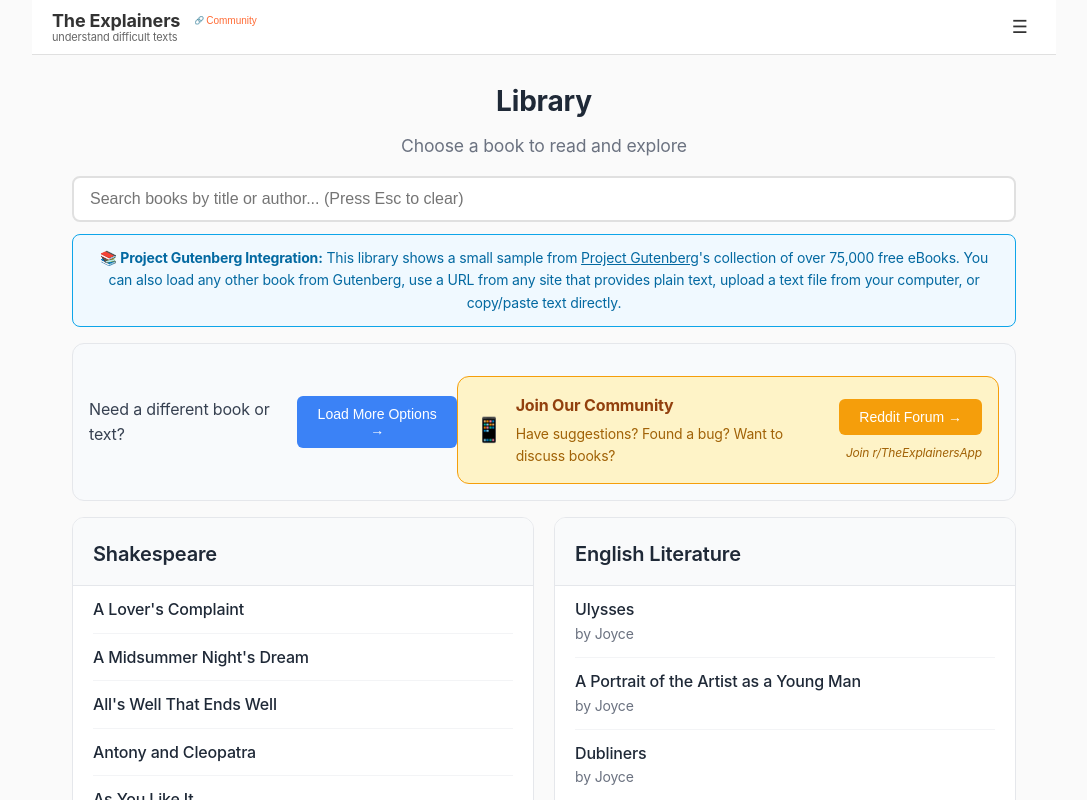
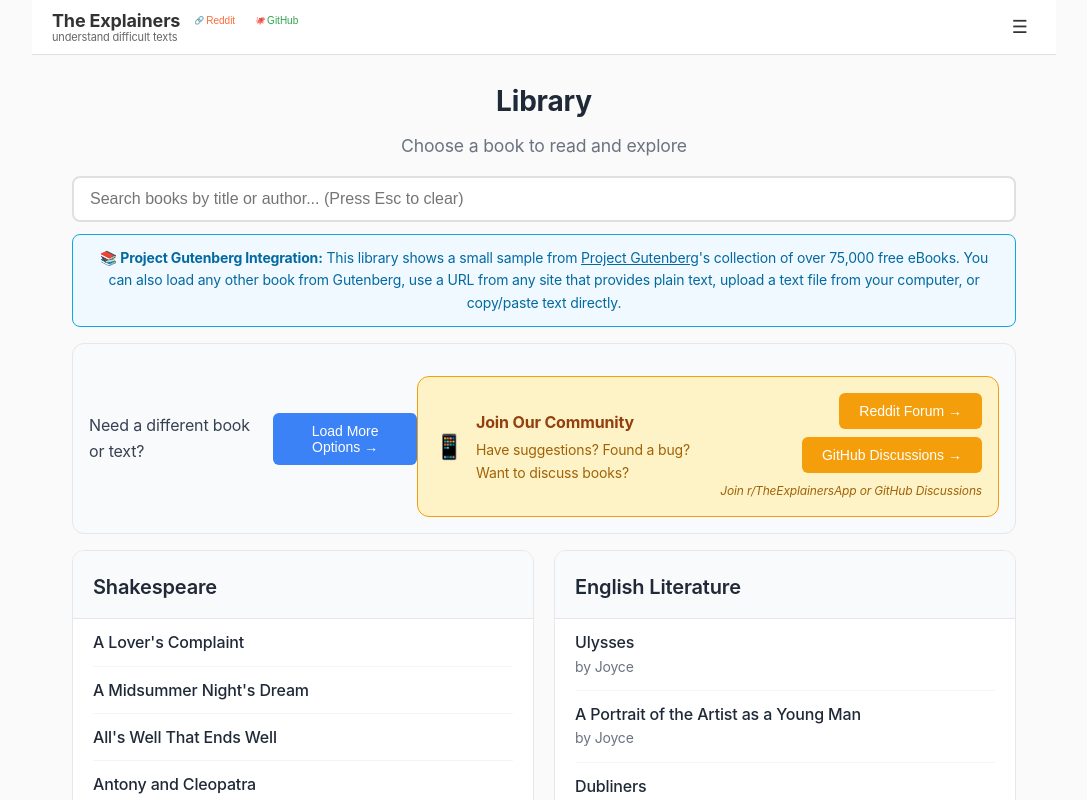
Before and after one commit to johndimm/the-explainers, a Next.js app: page /library in a window 1280 px wide. Shown: the top 800 px of the page, without its empty margins (96-1183 px from the left). Built offline with nearby package versions, Linux system fonts and the light colour scheme.

Commit message:
github discussions

```diff
--- a/src/app/ClientLayout.tsx
+++ b/src/app/ClientLayout.tsx
@@ -89,7 +89,38 @@
                   title="Join our Reddit community"
                 >
                   <span style={{ fontSize: '8px' }}>🔗</span>
-                  Community
+                  Reddit
+                </button>
+
+                <button
+                  onClick={() => window.open('https://github.com/johndimm/the-explainers/discussions', '_blank')}
+                  style={{
+                    background: 'none',
+                    border: 'none',
+                    cursor: 'pointer',
+                    padding: '2px 6px',
+                    borderRadius: '4px',
+                    fontSize: '10px',
+                    color: '#2ea44f',
+                    fontWeight: '500',
+                    textDecoration: 'none',
+                    display: 'flex',
+                    alignItems: 'center',
+                    gap: '2px',
+                    transition: 'all 0.2s'
+                  }}
+                  onMouseEnter={(e) => {
+                    e.currentTarget.style.background = '#f0f9f0'
+                    e.currentTarget.style.color = '#2c974b'
+                  }}
+                  onMouseLeave={(e) => {
+                    e.currentTarget.style.background = 'none'
+                    e.currentTarget.style.color = '#2ea44f'
+                  }}
+                  title="Join our GitHub Discussions community"
+                >
+                  <span style={{ fontSize: '8px' }}>🐙</span>
+                  GitHub
                 </button>
               </div>
               <p style={{ margin: 0, fontSize: '11px', color: '#666', lineHeight: '1.2' }}>
--- a/src/components/Library.tsx
+++ b/src/components/Library.tsx
@@ -227,8 +227,15 @@
                 >
                   Reddit Forum →
                 </button>
+                <button
+                  className={styles.communityButton}
+                  onClick={() => window.open('https://github.com/johndimm/the-explainers/discussions', '_blank')}
+                  style={{ marginLeft: '8px' }}
+                >
+                  GitHub Discussions →
+                </button>
                 <span className={styles.communityNote}>
-                  Join r/TheExplainersApp
+                  Join r/TheExplainersApp or GitHub Discussions
                 </span>
               </div>
             </div>
```
Also changed, not shown: src/components/ChatInterface.tsx (+61 -2 lines), 1 other file (tests, documents, lock files or other folders).
